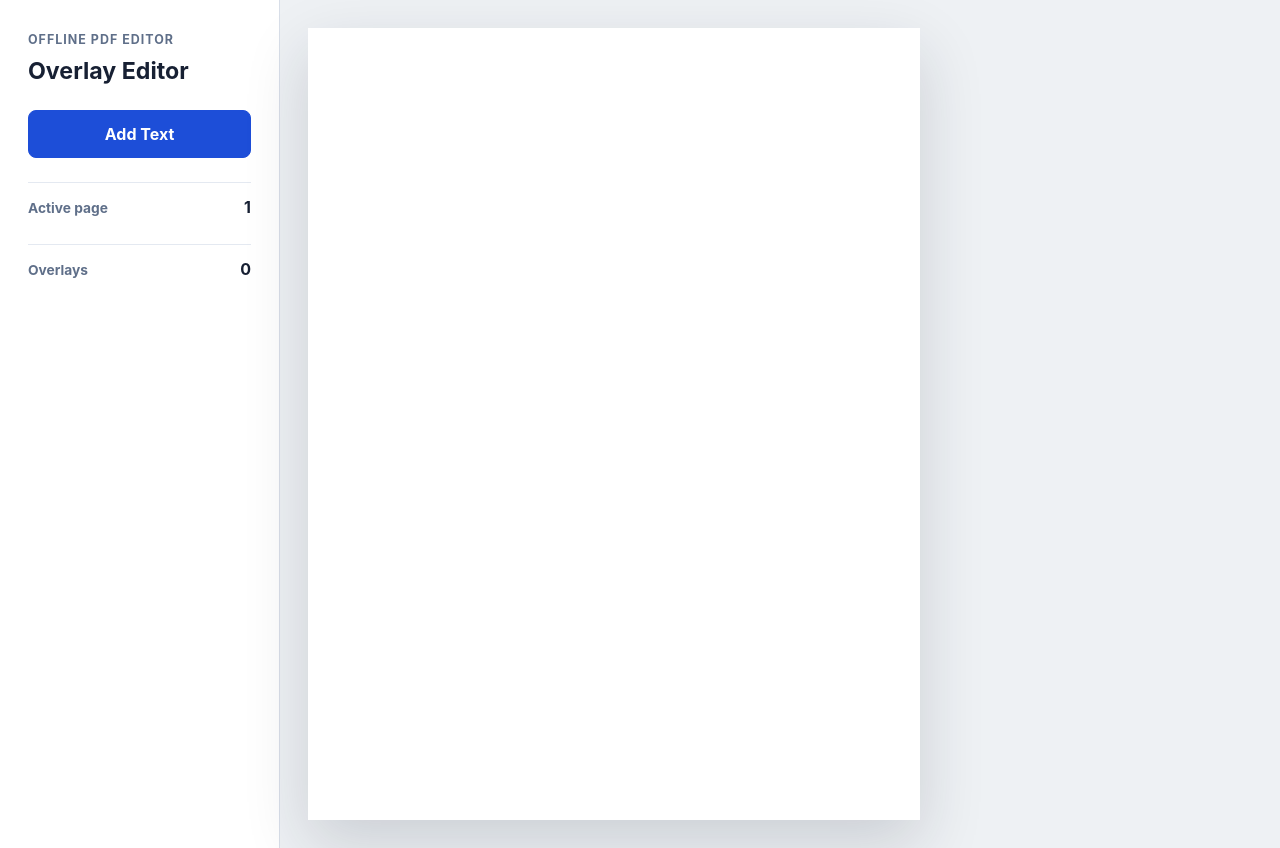
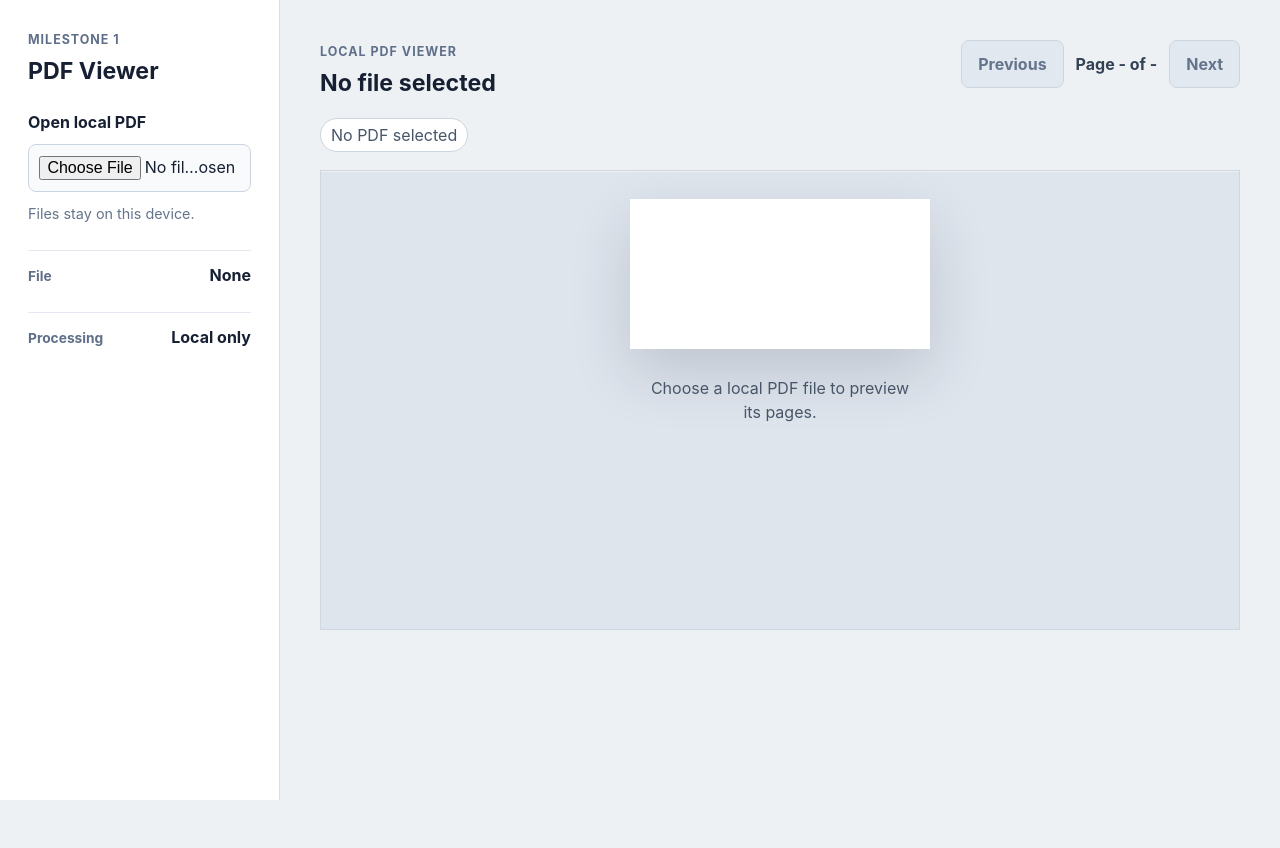
Before and after one commit to agungtrisutaji/pdf-editor, a React (Vite) app: page / in a window 1280 px wide. After the commit the page ends 800 px from the top, so only its background shows below. Built offline with nearby package versions, Linux system fonts and the light colour scheme.

Commit message:
feat: connect PdfFilePicker and PdfViewer in main App

```diff
--- a/src/App.tsx
+++ b/src/App.tsx
@@ -1,63 +1,49 @@
-import { useMemo, useState } from "react";
+import { useState } from "react";
 import "./App.css";
-import { OverlayLayer } from "./components/overlays/OverlayLayer";
 import {
-  addOverlay,
-  createTextOverlay,
-  getPageOverlays,
-} from "./state/overlayState";
-import type { OverlayPageState } from "./types/overlays";
-
-const ACTIVE_PAGE_INDEX = 0;
+  PdfFilePicker,
+  type SelectedPdfFile,
+} from "./components/pdf/PdfFilePicker";
+import { PdfViewer } from "./components/pdf/PdfViewer";
 
 function App() {
-  const [overlayState, setOverlayState] = useState<OverlayPageState>({});
-
-  const activePageOverlays = useMemo(
-    () => getPageOverlays(overlayState, ACTIVE_PAGE_INDEX),
-    [overlayState],
-  );
-
-  function handleAddText() {
-    const textOverlay = createTextOverlay({ pageIndex: ACTIVE_PAGE_INDEX });
-    setOverlayState((currentState) => addOverlay(currentState, textOverlay));
-  }
+  const [selectedPdf, setSelectedPdf] = useState<SelectedPdfFile | null>(null);
+  const [pickerError, setPickerError] = useState<string | null>(null);
 
   return (
     <main className="app-shell">
       <aside className="sidebar">
         <div>
-          <p className="eyebrow">Offline PDF Editor</p>
-          <h1>Overlay Editor</h1>
+          <p className="eyebrow">Milestone 1</p>
+          <h1>PDF Viewer</h1>
         </div>
 
-        <button type="button" onClick={handleAddText}>
-          Add Text
-        </button>
+        <PdfFilePicker
+          onPdfSelected={(file) => {
+            setPickerError(null);
+            setSelectedPdf(file);
+          }}
+          onError={(message) => {
+            setPickerError(message);
+            setSelectedPdf(null);
+          }}
+        />
 
         <dl className="page-summary">
           <div>
-            <dt>Active page</dt>
-            <dd>{ACTIVE_PAGE_INDEX + 1}</dd>
+            <dt>File</dt>
+            <dd>{selectedPdf?.fileName ?? "None"}</dd>
           </div>
           <div>
-            <dt>Overlays</dt>
-            <dd>{activePageOverlays.length}</dd>
+            <dt>Processing</dt>
+            <dd>Local only</dd>
           </div>
         </dl>
+
+        {pickerError ? <p className="error-message">{pickerError}</p> : null}
       </aside>
 
-      <section className="workspace" aria-label="PDF page workspace">
-        <div className="page-frame">
-          <canvas
-            className="pdf-canvas"
-            width="612"
-            height="792"
-            aria-label="PDF page preview"
-          />
-          <OverlayLayer overlays={activePageOverlays} />
-        </div>
-      </section>
+      <PdfViewer pdfFile={selectedPdf} />
     </main>
   );
 }
```
